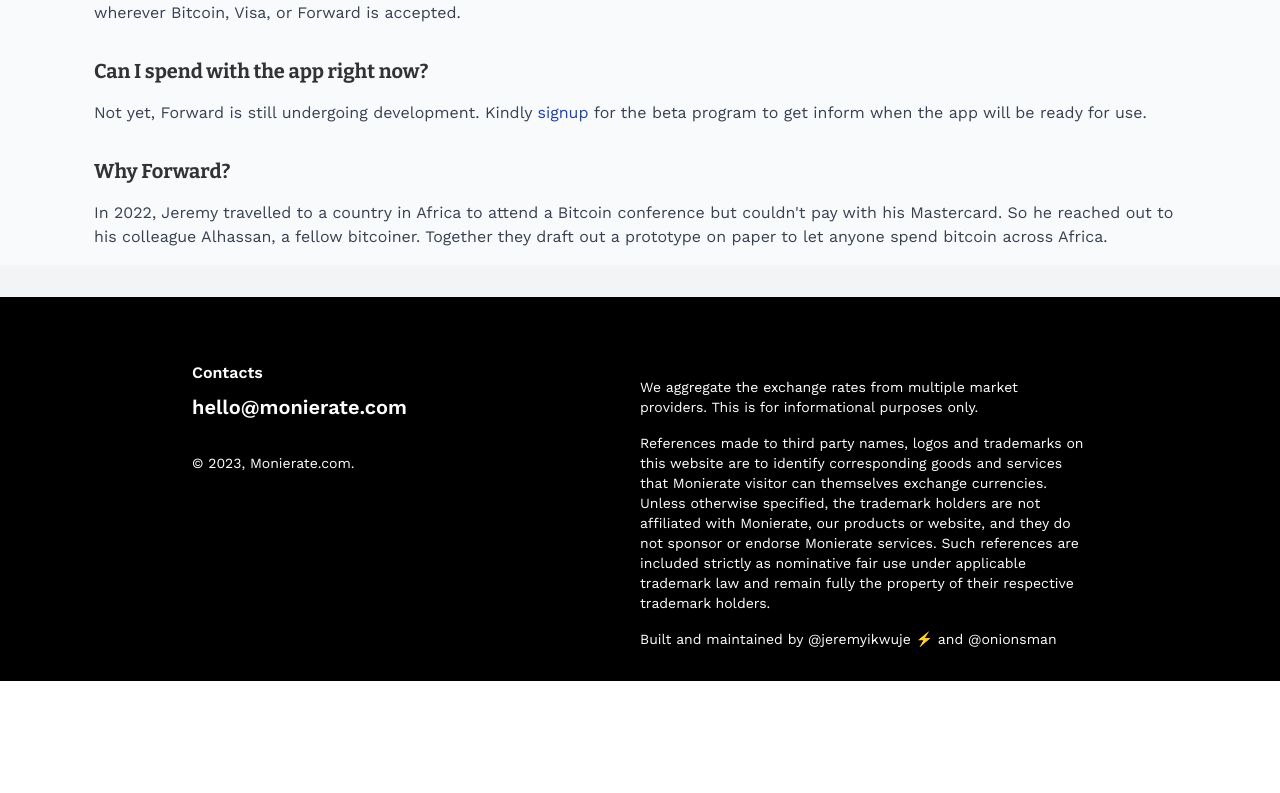
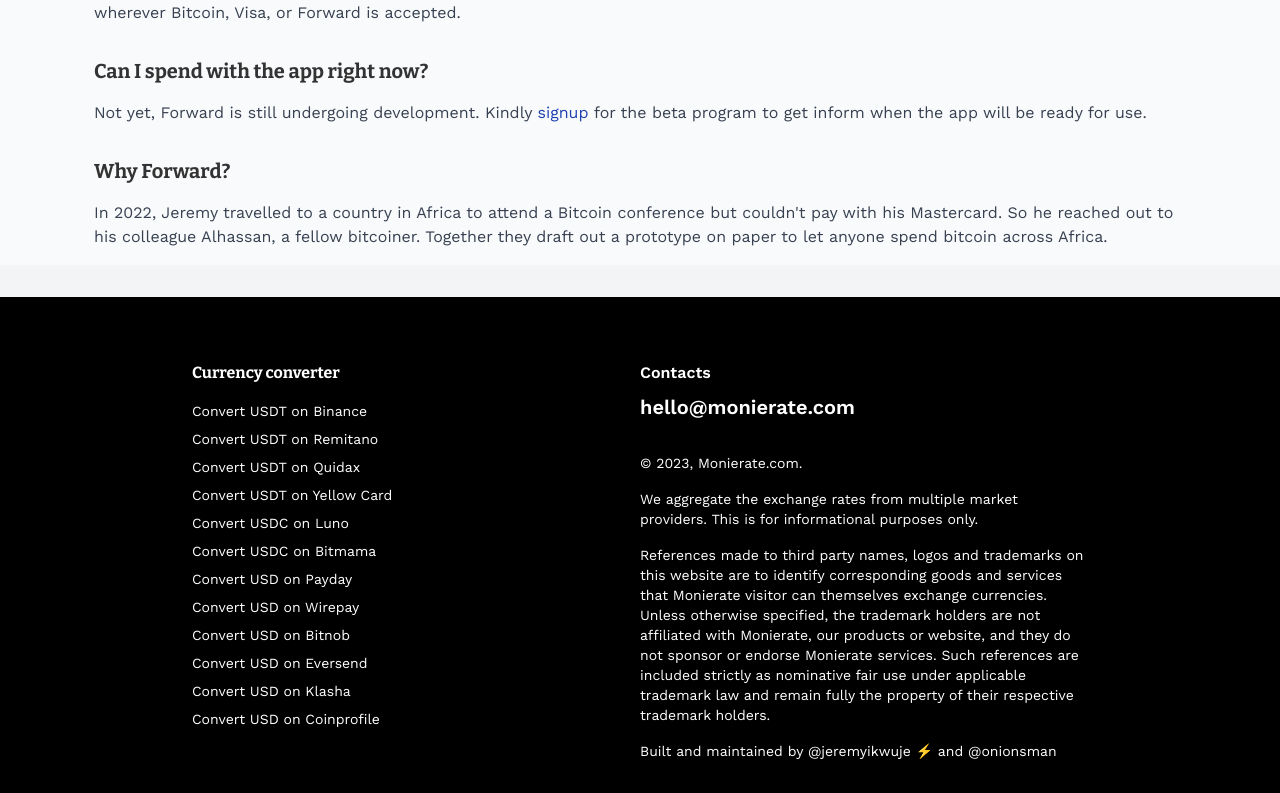
Before and after one commit to jeremyikwuje/monierate-website, a SvelteKit app: page /faq in a window 1280 px wide. Shown: the part 297-1090 px from the top of the page. Before the commit the page ends 978 px from the top, so only its background shows below. Built offline with nearby package versions, Linux system fonts and the light colour scheme.

Commit message:
feat: update converter live

```diff
--- a/src/routes/+layout.svelte
+++ b/src/routes/+layout.svelte
@@ -6,7 +6,9 @@
 
 <header>
   <div id="brand" class="nav-brand container flex justify-between items-center py-4">
-      <img src="/monierate.png" class="h-[24px]" alt="Monierate Logo">
+      <a href="/">
+        <img src="/monierate.png" class="h-[24px]" alt="Monierate Logo">
+      </a>
       <a href="https://monierate.substack.com" class="border-2 border-black py-2 px-4 rounded-lg bg-primary font-semibold uppercase text-black">Subscribe</a>
   </div>
 </header>
@@ -16,35 +18,31 @@
 <footer class="pt-16 pb-8 mt-8 bg-black text-white">
   <div class="w-[95%] md:w-[70%] mx-auto block md:flex justify-between item-center">
       <div class="w-full md:w-[30%]">
-        <!-- <h3 class="font-bold">Currency calculator</h3>
-        <ul class="py-4 calculator-list">
-          <a href="/converter/binance">Binance Calculator</a>
-          <a href="/converter/luno">Luno Calculator</a>
-          <a href="/converter/remitano">Remitano Calculator</a>
-          <a href="/converter/quidax">Quidax Calculator</a>
-          <a href="/converter/yellowcard">Yellow Card Calculator</a>
-          <a href="/converter/remitano">Coinprofile Calculator</a>
-          <a href="/converter/quidax">Payday Calculator</a>
-          <a href="/converter/yellowcard">Grey Calculator</a>
-        </ul> -->
-        <span class="block mb-8">
-            <span class="font-bold block mb-2">Contacts</span>
-            <span class="font-bold text-xl block mb-2">hello@monierate.com</span>
-        </span>
-
-        <span class="block text-sm">
-          &copy; { year }, Monierate.com.
-        </span>
+        <h3 class="font-bold">Currency converter</h3>
+        <ul class="py-4 converter-list">
+          <a data-sveltekit-reload href="/converter/binance?Amount=1&From=USDT&To=NGN">Convert USDT on Binance</a>
+          <a data-sveltekit-reload href="/converter/remitano?Amount=1&From=USDT&To=NGN">Convert USDT on Remitano</a>
+          <a data-sveltekit-reload href="/converter/quidax?Amount=1&From=USDT&To=NGN">Convert USDT on Quidax</a>
+          <a data-sveltekit-reload href="/converter/yellowcard?Amount=1&From=USDT&To=NGN">Convert USDT on Yellow Card</a>
+          <a data-sveltekit-reload href="/converter/luno?Amount=1&From=USDC&To=NGN">Convert USDC on Luno</a>
+          <a data-sveltekit-reload href="/converter/bitmama?Amount=1&From=USDC&To=NGN">Convert USDC on Bitmama</a>
+          <a data-sveltekit-reload href="/converter/payday?Amount=1&From=USD&To=NGN">Convert USD on Payday</a>
+          <a data-sveltekit-reload href="/converter/wirepay?Amount=1&From=USD&To=NGN">Convert USD on Wirepay</a>
+          <a data-sveltekit-reload href="/converter/bitnob?Amount=1&From=USD&To=NGN">Convert USD on Bitnob</a>
+          <a data-sveltekit-reload href="/converter/eversend?Amount=1&From=USD&To=NGN">Convert USD on Eversend</a>
+          <a data-sveltekit-reload href="/converter/klasha?Amount=1&From=USD&To=NGN">Convert USD on Klasha</a>
+          <a data-sveltekit-reload href="/converter/coinprofile?Amount=1&From=USD&To=NGN">Convert USD on Coinprofile</a>
+        </ul>
       </div>
       <div class="w-full md:w-[50%]">
-          <!-- <span class="block mb-8">
+          <span class="block mb-8">
               <span class="font-bold block mb-2">Contacts</span>
               <span class="font-bold text-xl block mb-2">hello@monierate.com</span>
           </span>
 
           <span class="block text-sm">
             &copy; { year }, Monierate.com.
-          </span> -->
+          </span>
 
           <div class="mt-4">
             <p class="text-sm mb-4">
@@ -70,10 +68,10 @@
 </div>
 
 <style>
-  footer .calculator-list {
+  footer .converter-list {
     @apply py-4;
   }
-  footer .calculator-list a {
+  footer .converter-list a {
     @apply text-white mb-2 block text-sm;
   }
 </style>
--- a/src/routes/+page.svelte
+++ b/src/routes/+page.svelte
@@ -60,9 +60,9 @@
                                 {parseInt(index) + 1}
                             </th>
                             <td>
-                                <a href="/rates/{rate.changer.code}" class="flex items-center">
+                                <a data-sveltekit-reload href="/converter/{rate.changer.code}?Amount=1&From=USD&To=NGN" class="flex items-center" title="{rate.changer.name} dollar to naira rate.">
                                     <span class="changer-icon">
-                                        <img src="/icons/{rate.changer.icon}" class="rounded-full" alt="Paga Icon">
+                                        <img src="/icons/{rate.changer.icon}" class="rounded-full" alt="{rate.changer.name} icon">
                                     </span>
                                     <span class="changer-title">{rate.changer.name}</span>
                                 </a>
--- a/src/routes/converter/[changer]/+page.svelte
+++ b/src/routes/converter/[changer]/+page.svelte
@@ -20,8 +20,6 @@
     conversion: 0,
 }
 
-// extra conversions to display below converter
-
 // initialize market currencies
 var marketCurrencies: [] = []
 var currencyFrom: any = {}
@@ -34,6 +32,13 @@
 function convertNow() {
     let from = convertFrom.toLowerCase()
     let to = convertTo.toLowerCase()
+
+    console.log(from + to)
+
+    let rate = 1  // 1:1
+    let rateInverse = 1
+
+    if (from != to) {
 
         if (!rates.hasOwnProperty(from)) {
             convertResult.rate = 0
@@ -52,12 +57,26 @@
             return
         }
 
-    let rate = pair[to]
+        let pairInverse = JSON.parse(rates[to])
+        if (!pairInverse.hasOwnProperty(from)) {
+            convertResult.rate = 0
+            convertResult.rateInverse = 0
+            convertResult.conversion = 0
+
+            return
+        }
+
+        rate = pair[to]
+        rateInverse = pairInverse[from]
+    }
+
+    /** Calcuate the conversion*/
     convertResult.rate = rate
-    convertResult.rateInverse = chain(1).divide(rate).done()
+    convertResult.rateInverse = rateInverse
     convertResult.conversion = round(chain(rate).multiply(convertAmount).done(), 8)
 
-    updateCurrencies()
+    currencyFrom = marketCurrencies.find( c => c.code === from)
+    currencyTo = marketCurrencies.find( c => c.code === to)
     reloadMoreConversions()
 }
 
@@ -72,9 +91,6 @@
             marketCurrencies.push(currency)
         }
     })
-
-    currencyFrom = marketCurrencies.find( c => c.code === from)
-    currencyTo = marketCurrencies.find( c => c.code === to)
 }
 
 async function getMoreConversions() {
@@ -107,6 +123,8 @@
 }
 
 // run the conversions
+
+updateCurrencies()
 convertNow()
 
 </script>
@@ -115,6 +133,8 @@
 	<title>
         {Money.format(convertAmount)} {convertFrom} to {convertTo} on {changer.name} - Convert {currencyFrom.name} to {currencyTo.name} on {changer.name}
     </title>
+    <meta name="description" content="Convert {currencyFrom.name} to {currencyTo.name} on {changer.name}. {changer.name} {currencyFrom.name} rate. {changer.name} {currencyFrom.name} rate. {changer.name} {currencyTo.name} rate. {changer.name} converter">
+    <meta name="keywords" content="{changer.name} {currencyFrom.name} rate, {changer.name} {currencyTo.name} rate, {changer.name} converter">
 </svelte:head>
 
 <div class="bg-gray-100 mt-8 mb-8">
@@ -137,7 +157,7 @@
                     </span>
                     <span class="block md:w-[30%]">
                         <label class="label" for="field-convert-from">From</label>
-                        <select id="field-convert-from" class="select" bind:value={convertFrom} on:select={() => convertNow()}>
+                        <select id="field-convert-from" class="select" bind:value={convertFrom} on:change={convertNow}>
                             {#each Object.entries(marketCurrencies) as [index, currency]}
                                 <option value="{currency.code.toUpperCase()}">{currency.code.toUpperCase()} - {currency.name}</option>
                             {/each}
@@ -145,7 +165,7 @@
                     </span>
                     <span class="block md:w-[30%]">
                         <label class="label" for="field-convert-to">To</label>
-                        <select id="field-convert-to" class="select" bind:value={convertTo} on:select={() => convertNow()}>
+                        <select id="field-convert-to" class="select" bind:value={convertTo} on:change={convertNow}>
                             {#each Object.entries(marketCurrencies) as [index, currency]}
                                 <option value="{currency.code.toUpperCase()}">{currency.code.toUpperCase()} - {currency.name}</option>
                             {/each}
@@ -178,12 +198,17 @@
                         </span>
                     </span>
                     <span class="block text-sm md:w-[50%] p-4">
-                        {currencyFrom.name} to {currencyTo.name} conversion on {changer.name} — Last updated May 26, 2023, 03:02 UTC
+                        {currencyFrom.name} to {currencyTo.name} conversion on {changer.name} — Last updated {new Date(market.updatedAt)}
                     </span>
                 </div>
 
                 <span class="block mt-12">
-                    <a href="" class="btn btn-primary btn-sm">Open {changer.name}</a>
+                    <a href="{changer.link}" class="btn btn-primary btn-sm">
+                        Open {changer.name}
+                        <svg xmlns="http://www.w3.org/2000/svg" fill="none" viewBox="0 0 24 24" stroke-width="1.5" stroke="currentColor" class="w-4 h-4 ml-2">
+                            <path stroke-linecap="round" stroke-linejoin="round" d="M4.5 19.5l15-15m0 0H8.25m11.25 0v11.25" />
+                        </svg>
+                    </a>
                  </span>
             </div>
         </div>
@@ -198,7 +223,7 @@
             </span>
             <div class="pb-4">
                 {#await moreConversions}
-                    <span class="text-center py-8">Loading...</span>
+                    <span class="block text-center py-8 px-4">Loading...</span>
                 {:then data}
                 <table class="w-full text-center px-8">
                     <thead class="bg-green-100">
@@ -231,7 +256,7 @@
             </span>
             <div class="pb-4">
                 {#await moreConversions}
-                    <span class="text-center py-8">Loading...</span>
+                    <span class="block text-center py-8 px-4">Loading...</span>
                 {:then data}
                     <table class="w-full text-center px-8">
                         <thead class="bg-green-100">
```
Lines whose indentation alone changed are shown as unchanged.
